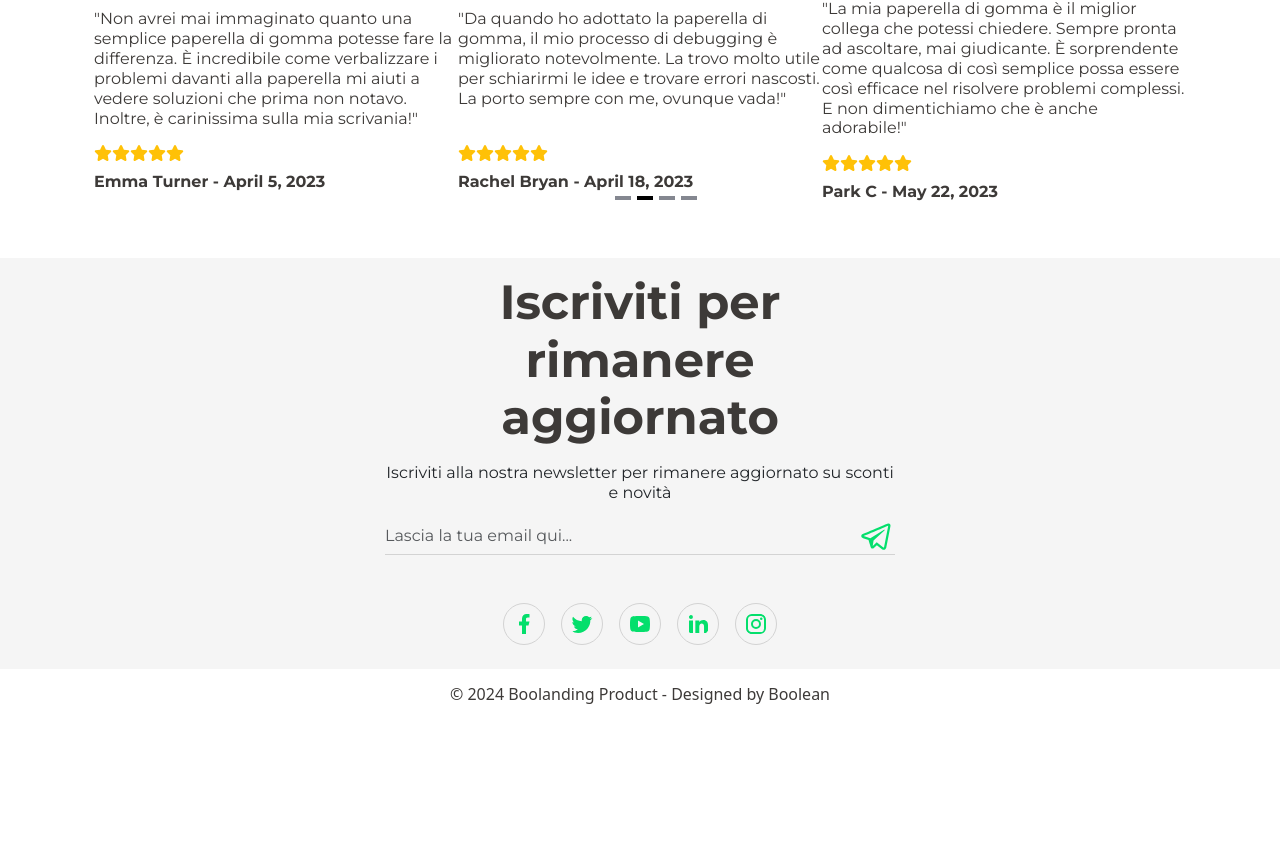
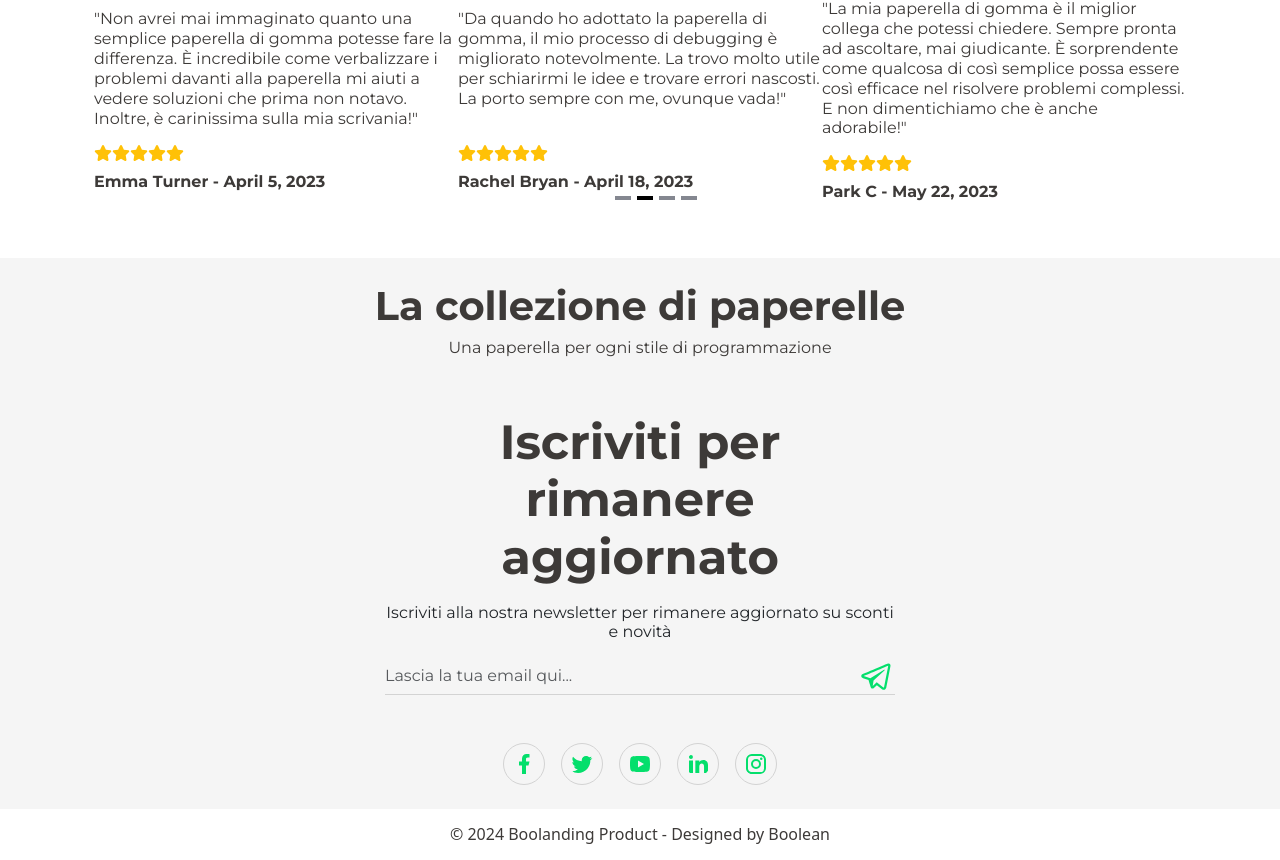
Before and after one commit to LucaCavatassi/landing-page-product, a Vue app: page / in a window 1280 px wide. Shown: the part 1082-1942 px from the top of the page. Before the commit the page ends 1803 px from the top, so only its background shows below. Built offline with nearby package versions, Linux system fonts and the light colour scheme.

Commit message:
feat: shop component imported + info text

```diff
--- a/src/components/ShopComponent.vue
+++ b/src/components/ShopComponent.vue
@@ -2,9 +2,21 @@
 </script>
 
 <template>
+    <div id="shop" class="p-4">
+        <!-- Infotext -->
+        <div class="text-center">
+            <h1 class="fw-bold">La collezione di paperelle</h1>
+            <p>Una paperella per ogni stile di programmazione</p>
+        </div>
+        <!-- /Infotext -->
 
+    </div>
 </template>
 
 <style scoped lang="scss">
     @import '../style/general.scss';
+
+    #shop {
+        background-color: $grey;
+    }
 </style>
--- a/src/pages/HomePage.vue
+++ b/src/pages/HomePage.vue
@@ -4,6 +4,7 @@
     import JumboComponent from '../components/JumboComponent.vue';
     import FeaturesComponent from '../components/FeaturesComponent.vue';
     import ReviewsComponent from '../components/ReviewsComponent.vue';
+    import ShopComponent from '../components/ShopComponent.vue';
 
     export default {
         components: {
@@ -11,7 +12,8 @@
             FooterComponent,
             JumboComponent,
             FeaturesComponent,
-            ReviewsComponent
+            ReviewsComponent,
+            ShopComponent
         },
     }
 </script>
@@ -22,6 +24,7 @@
         <JumboComponent/>
         <FeaturesComponent/>
         <ReviewsComponent/>
+        <ShopComponent/>
     </div>
     <FooterComponent />
 </template>
```
